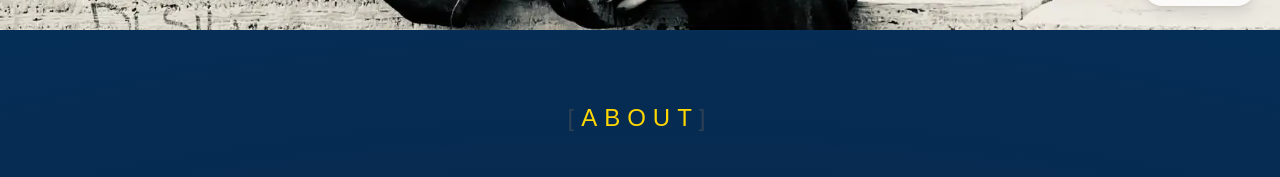
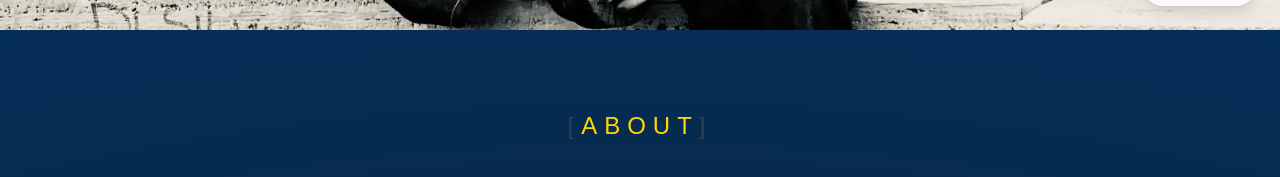
Before and after one commit to tadirova/mm-p, a Next.js app: page / in a window 1280 px wide. Shown: the part 770-947 px from the top of the page. Built offline with nearby package versions, Linux system fonts and the light colour scheme.

Commit message:
[FAOC-03] - fix

```diff
--- a/src/components/HOC/HeadingWrapper.tsx
+++ b/src/components/HOC/HeadingWrapper.tsx
@@ -14,7 +14,7 @@ const HeadingWrapper: FC<ContainerProps> = ({ children }) => {
       }}
       whileInView={{ opacity: 1, y: 0 }}
       viewport={{ once: true }}
-      className="flex mx-auto relative overflow-hidden uppercase tracking-[3px] sm:tracking-[7px] text-[#ffd700] text-sm:text-lg md:text-2xl px-6 pt-8 pb-6 rounded-full justify-center"
+      className="flex mx-auto relative overflow-hidden uppercase tracking-[3px] sm:tracking-[7px] text-[#ffd700] text-sm:text-lg md:text-2xl px-6 pt-10 pb-6 rounded-full justify-center"
     >
       <span className="text-[#334353]/90">[</span>
       {children}
```
